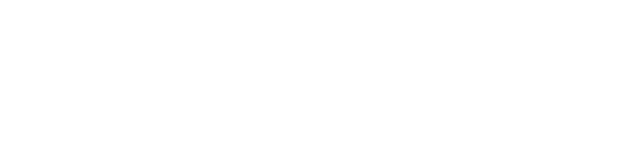
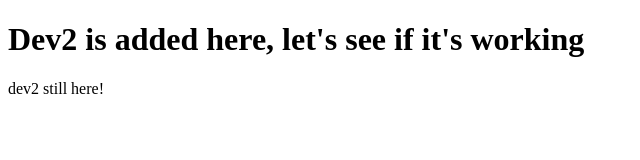
Before and after one commit to fidanmowa/Bug_check_exercises, a plain HTML site: page index.html in a window 1280 px wide. Shown: the whole page, without its empty margins (0-640 px from the left). Drawn offline with Linux system fonts and the light colour scheme.

Commit message:
dev2 is added

```diff
--- a/index.html
+++ b/index.html
@@ -7,6 +7,7 @@
     <title>Document</title>
 </head>
 <body>
-
+    <h1>Dev2 is added here, let's see if it's working</h1>
+    <p>dev2 still here!</p>
 </body>
 </html>
```
